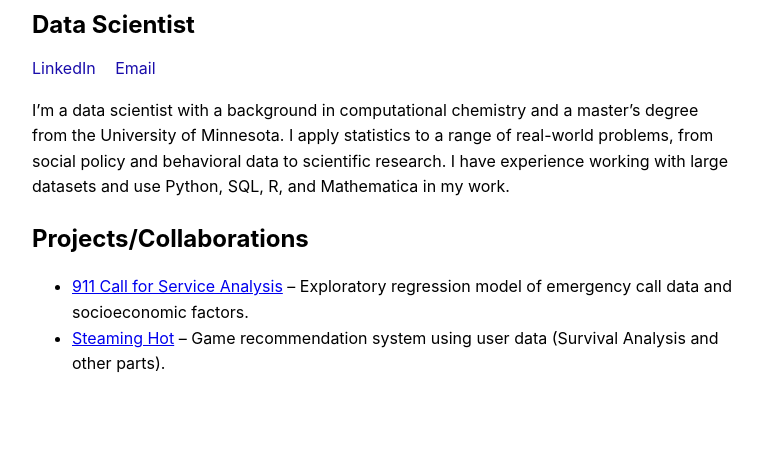
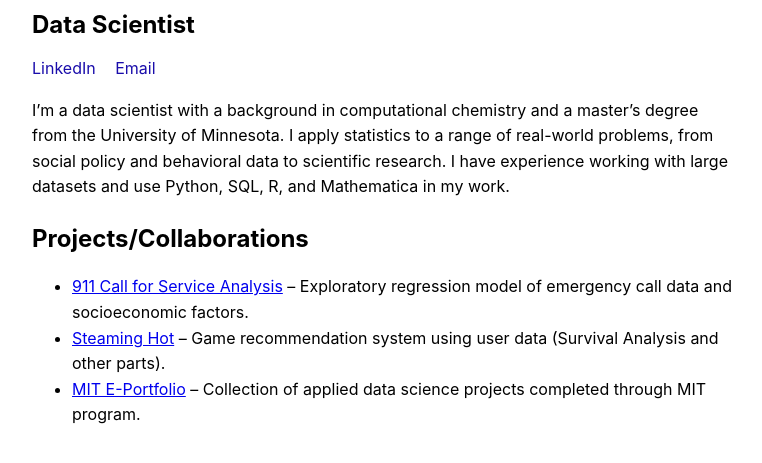
Before and after one commit to eduardomedina0/eduardomedina0.github.io, a plain HTML site: page index.html in a window 1280 px wide. Shown: the part 279-742 px from the top of the page, without its empty margins (258-1020 px from the left). Drawn offline with Linux system fonts and the light colour scheme.

Commit message:
Update site layout and project links

```diff
--- a/index.html
+++ b/index.html
@@ -56,6 +56,9 @@
     <li>
       <a href="https://github.com/steaming-hot/steaming-hot">Steaming Hot</a> – Game recommendation system using user data (Survival Analysis and other parts).
     </li>
+    <li>
+      <a href="https://eportfolio.mygreatlearning.com/eduardo-medina">MIT E-Portfolio</a> – Collection of applied data science projects completed through MIT program.
+    </li>
   </ul>
 
 </body>
```
